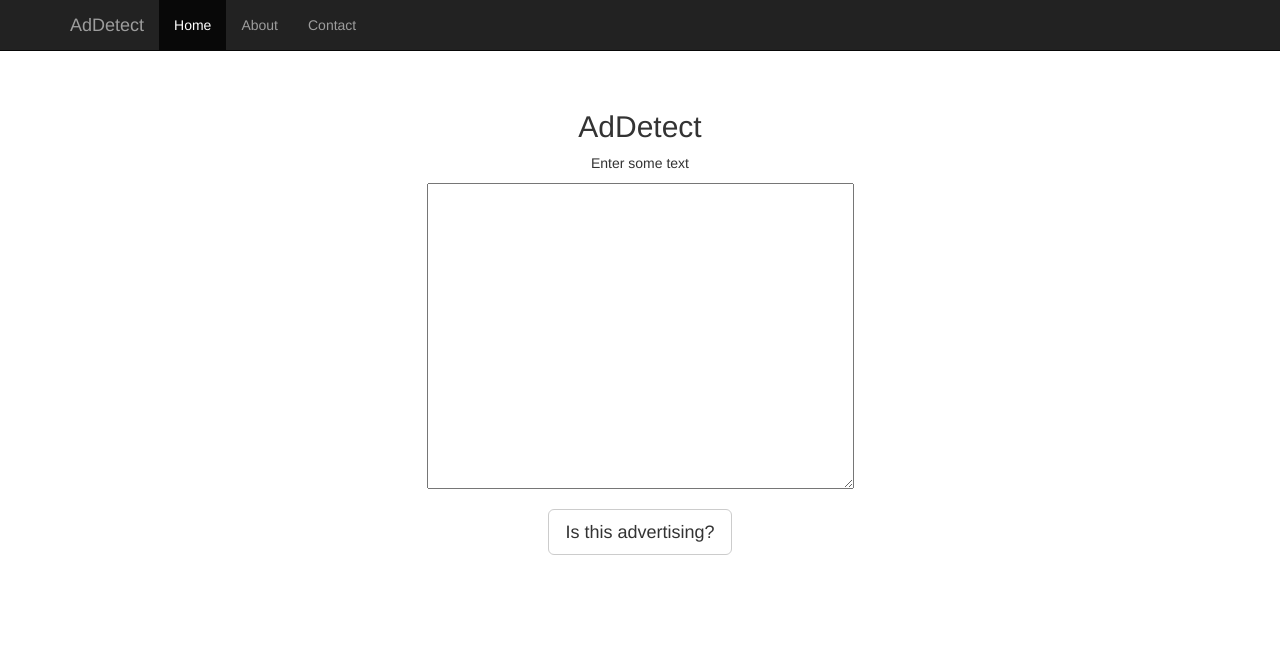
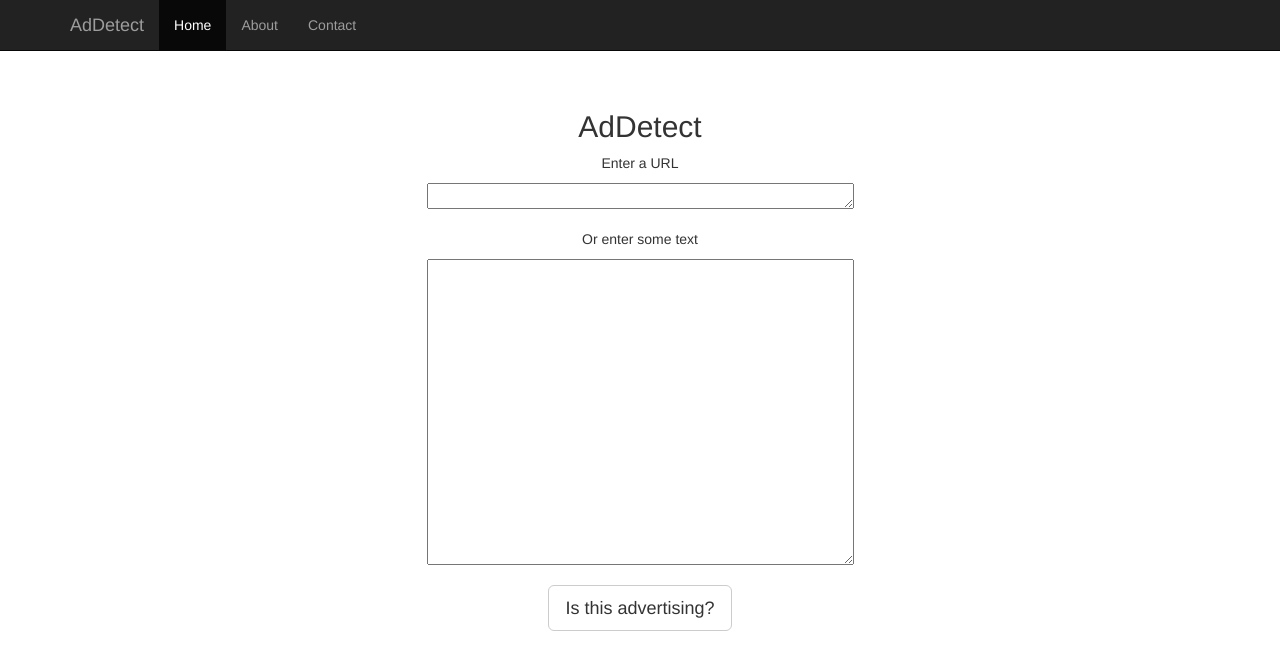
Before and after one commit to CStephenson970/AdDetector, a Flask app: page / in a window 1280 px wide. Shown: the top 670 px of the page. Run offline with Flask 2, Linux system fonts and the light colour scheme; parts of the project's set-up code (start-up, migrations or seed data) failed here and were passed over; some libraries are stand-ins or nearby versions.

Commit message:
Add URL entry form

```diff
--- a/app/AdDetector/templates/input_page.html
+++ b/app/AdDetector/templates/input_page.html
@@ -46,12 +46,16 @@
 
             <div class="starter-template">
                 <h2>AdDetect</h2>
-                <p>Enter some text</p>
             </div>
 
             <div class = "container">
 
               <form  action="/output" method="GET">
+                <p>Enter a URL</p>
+                <div class="form-group">
+                    <textarea rows="1" cols="50" id="url_input" name='url_input'></textarea>
+                </div>
+                <p>Or enter some text</p>
                 <div class="form-group">
                     <textarea rows="15" cols="50" id="text_input" name='text_input'></textarea>
                 </div>
```
